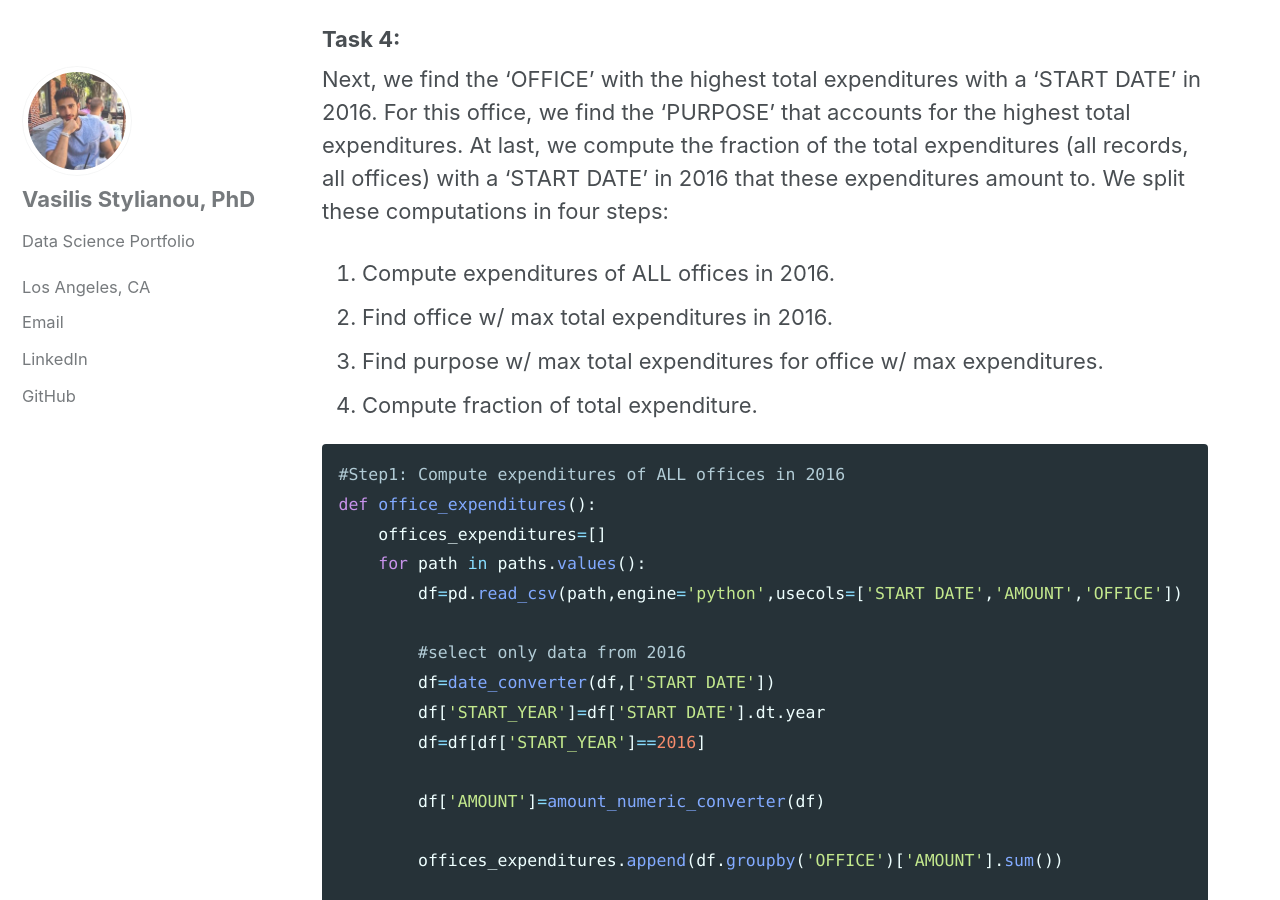
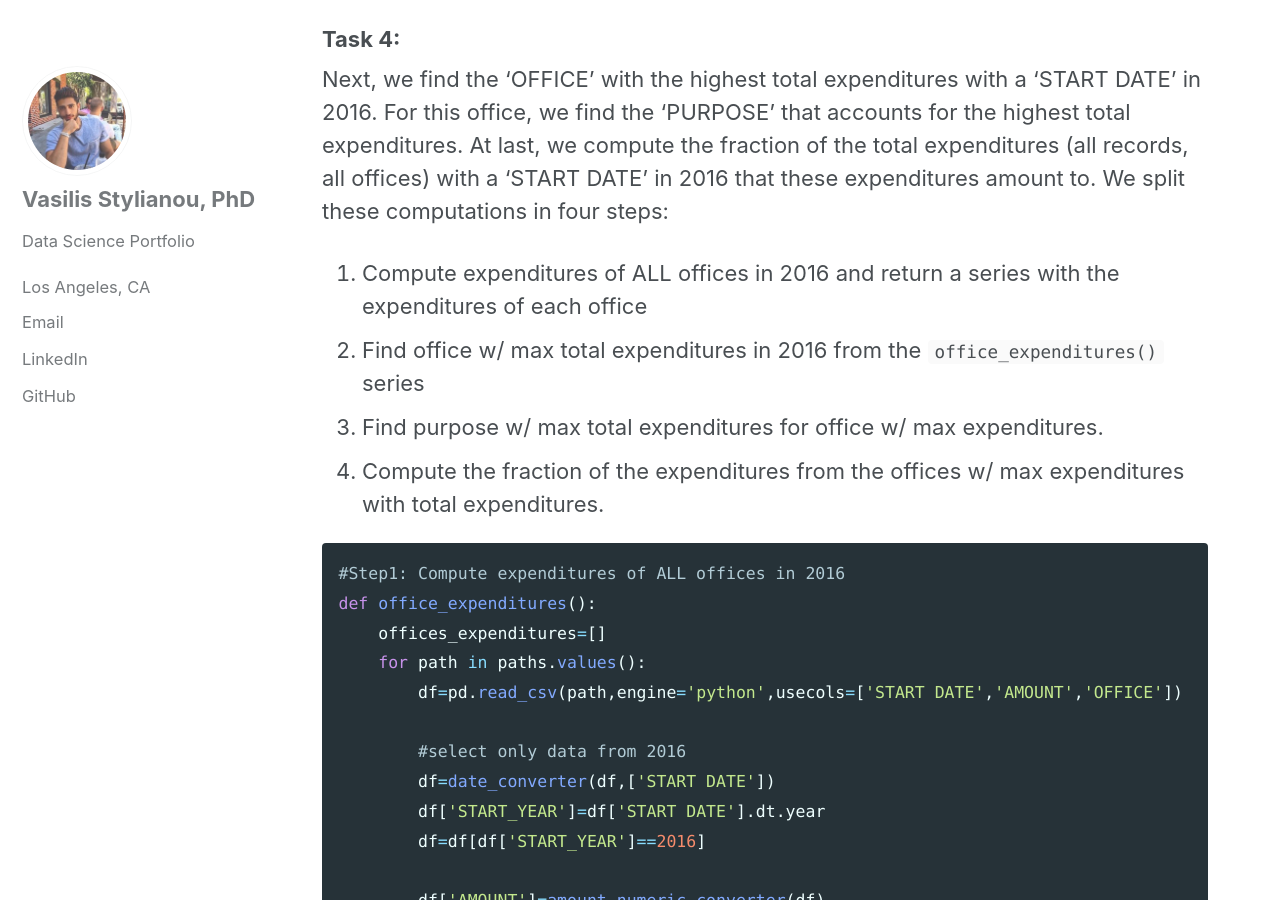
Before and after one commit to vasilis-stylianou/vasilis-stylianou.github.io, a Jekyll site: the page built from _posts/2018-07-15-expenditures.md, in a window 1280 px wide and 900 px high, scrolled down 10162 px. Built offline with Jekyll 4.4.1, drawn with Linux system fonts in a browser that asks for light colours; cached includes are drawn as plain includes.

Commit message:
Update 2018-07-15-expenditures.md

````diff
--- a/_posts/2018-07-15-expenditures.md
+++ b/_posts/2018-07-15-expenditures.md
@@ -405,10 +405,10 @@ print("Avg Annual Expenditure (2010-2016) = ${:,.2f}".format(avg_annual_expendit
 
 ### Task 4:
 Next, we find the 'OFFICE' with the highest total expenditures with a 'START DATE' in 2016. For this office, we find the 'PURPOSE' that accounts for the highest total expenditures. At last, we compute the fraction of the total expenditures (all records, all offices) with a 'START DATE' in 2016 that these expenditures amount to. We split these computations in four steps:
-1. Compute expenditures of ALL offices in 2016.
-2. Find office w/ max total expenditures in 2016.
+1. Compute expenditures of ALL offices in 2016 and return a series with the expenditures of each office
+2. Find office w/ max total expenditures in 2016 from the ```office_expenditures()``` series
 3. Find purpose w/ max total expenditures for office w/ max expenditures.
-4. Compute fraction of total expenditure.
+4. Compute the fraction of the expenditures from the offices w/ max expenditures with total expenditures.
 
 
 
````
